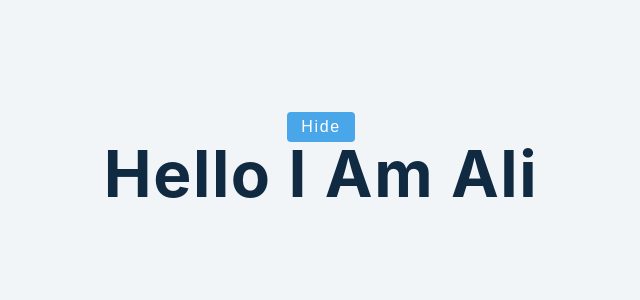
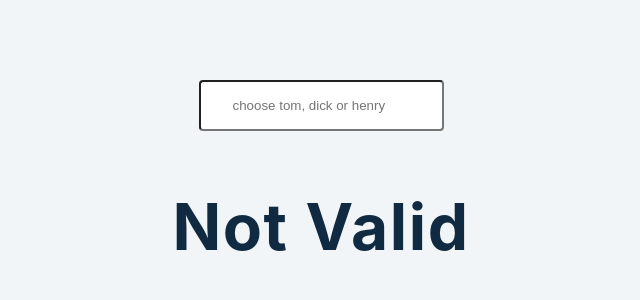
Before and after one commit to alivarastepour/react, a React (Create React App) app: page / in a window 1280 px wide. Shown: the top 300 px of the page, without its empty margins (319-959 px from the left). Built offline with nearby package versions, Linux system fonts and the light colour scheme.

Commit message:
useState conditional rendering

```diff
--- a/src/App.js
+++ b/src/App.js
@@ -1,5 +1,5 @@
 import React from 'react'
-import Setup from './tutorial/1-useState/setup/6-useState-show-hide-component'
+import Setup from './tutorial/1-useState/setup/7-useState-conditional-rendering'
 function App() {
   return (
     <div className='container'>
--- /dev/null
+++ b/src/tutorial/1-useState/setup/7-useState-conditional-rendering.tsx
@@ -0,0 +1,41 @@
+import React, {useState} from "react";
+
+const Setup = () => {
+    let [value, setValue] = useState('')
+    return <>
+        <input className='form' value={value} placeholder='choose tom, dick or henry' onChange={e => setValue(e.target.value)} type="text"/>
+        {
+            value === 'tom' ? <Tom/> : value === 'dick' ? <Dick/> : value === 'henry' ? <Henry/> : <Error/>
+        }
+    </>
+}
+
+const Tom = () => {
+    return <>
+
+        <h1>tom rendered</h1>
+
+    </>
+}
+
+const Dick = () => {
+    return <>
+
+        <h1>Dick rendered</h1>
+
+    </>
+}
+const Henry = () => {
+    return <>
+
+        <h1>Henry rendered</h1>
+
+    </>
+}
+
+const Error = () => {
+    return <>
+        <h1>Not Valid</h1>
+    </>
+}
+export default Setup;
```
